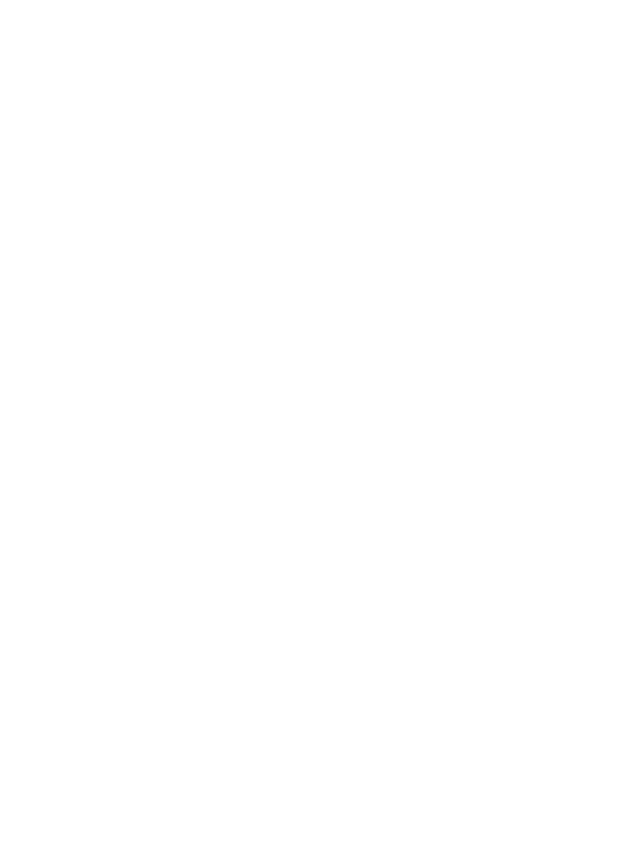
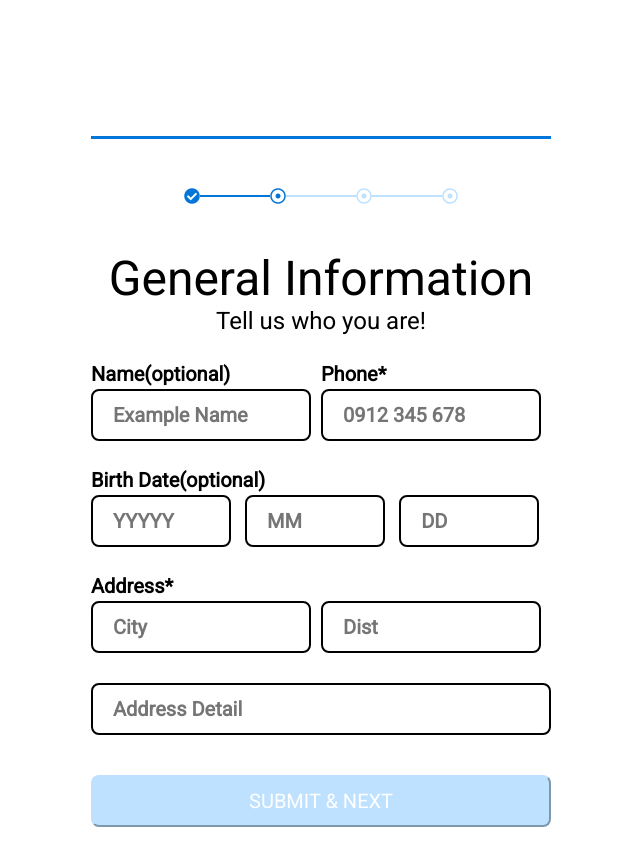
Before and after one commit to Julian-Chu/ng-F2ELab-week6-Validation, an Angular app: page / in a window 1280 px wide. Shown: the part 640-1506 px from the top of the page, without its empty margins (319-959 px from the left). Before the commit the page ends 800 px from the top, so only its background shows below. Built offline with nearby package versions, Linux system fonts and the light colour scheme.

Commit message:
add page-general-information

```diff
--- a/src/app/app.component.html
+++ b/src/app/app.component.html
@@ -1,2 +1,3 @@
 <!--The content below is only a placeholder and can be replaced.-->
 <app-page-create-account></app-page-create-account>
+<app-page-general-information></app-page-general-information>
--- a/src/app/app.module.ts
+++ b/src/app/app.module.ts
@@ -4,9 +4,10 @@
 
 import { AppComponent } from "./app.component";
 import { PageCreateAccountComponent } from './page-create-account/page-create-account.component';
+import { PageGeneralInformationComponent } from './page-general-information/page-general-information.component';
 
 @NgModule({
-  declarations: [AppComponent, PageCreateAccountComponent],
+  declarations: [AppComponent, PageCreateAccountComponent, PageGeneralInformationComponent],
   imports: [BrowserModule, AppRoutingModule],
   providers: [],
   bootstrap: [AppComponent]
--- /dev/null
+++ b/src/app/page-general-information/page-general-information.component.html
@@ -0,0 +1,58 @@
+<div class="container">
+  <div class="progress-bar">
+    <span class="fas fa-check-circle active"></span>
+    <span class="middle-line active"></span>
+    <span class="far fa-dot-circle active"></span>
+    <span class="middle-line"></span>
+    <span class="far fa-dot-circle"></span>
+    <span class="middle-line"></span>
+    <span class="far fa-dot-circle"></span>
+  </div>
+  <div class="page-title">
+    <div class="main-title Title">
+      General Information
+    </div>
+    <div class="subtitle Subtitle">
+      Tell us who you are!
+    </div>
+  </div>
+  <div class="content">
+    <div class="input-field one-half-col">
+      <label for="name" class="Form">Name(optional)</label>
+      <input name="name" type="text" placeholder="Example Name">
+    </div>
+    <div class="input-field one-half-col">
+      <label for="Phone" class="Form">Phone*</label>
+      <input name="phone" type="text" placeholder="0912 345 678">
+    </div>
+
+
+    <div class="input-field one-third-col">
+      <label for="" class="Form" style="white-space: nowrap;">Birth Date(optional)</label>
+      <input type="number" name="year" min="1900" max="2018" placeholder="YYYYY">
+    </div>
+    <div class="input-field one-third-col">
+      <label for="" class="Form"></label>
+      <input type="number" name="month" min="1" max="12" placeholder="MM">
+    </div>
+    <div class="input-field one-third-col">
+      <label for="" class="Form"></label>
+      <input type="number" name="day" min="1" max="31" placeholder="DD">
+    </div>
+
+    <div class="input-field one-half-col">
+      <label for="" class="Form">Address*</label>
+      <input type="text" placeholder="City">
+    </div>
+    <div class="input-field one-half-col">
+      <label for=""></label>
+      <input type="text" placeholder="Dist">
+    </div>
+    <div class="input-field one-col nomargin">
+      <label for=""></label>
+      <input type="text" placeholder="Address Detail">
+    </div>
+  </div>
+  <button>SUBMIT & NEXT</button>
+
+</div>
--- /dev/null
+++ b/src/app/page-general-information/page-general-information.component.ts
@@ -0,0 +1,12 @@
+import { Component, OnInit } from "@angular/core";
+
+@Component({
+  selector: "app-page-general-information",
+  templateUrl: "./page-general-information.component.html",
+  styleUrls: ["./page-general-information.component.css"]
+})
+export class PageGeneralInformationComponent implements OnInit {
+  constructor() {}
+
+  ngOnInit() {}
+}
```
Also changed, not shown: src/app/page-general-information/page-general-information.component.css (added).
